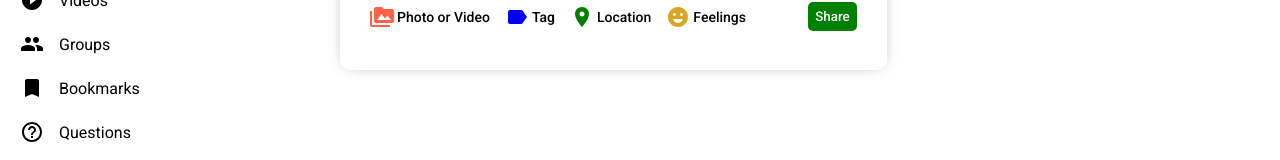
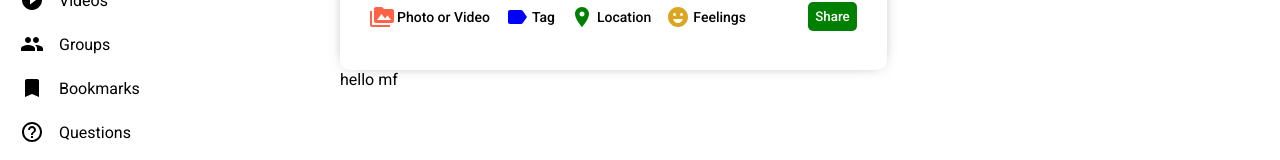
Before and after one commit to jpzambranoleon/React-Social-App, a React (Create React App) app: page / in a window 1280 px wide. Shown: the part 170-330 px from the top of the page. Built offline with nearby package versions, Linux system fonts and the light colour scheme.

Commit message:
updated Feed.jsx

```diff
--- a/src/components/feed/Feed.jsx
+++ b/src/components/feed/Feed.jsx
@@ -1,3 +1,4 @@
+import Post from "../post/Post"
 import Share from "../share/Share"
 import "./feed.css"
 
@@ -6,6 +7,7 @@ export default function Feed() {
         <div className="feed">
             <div className="feedWrapper">
                 <Share />
+                <Post />
             </div>
         </div>
     )
```
